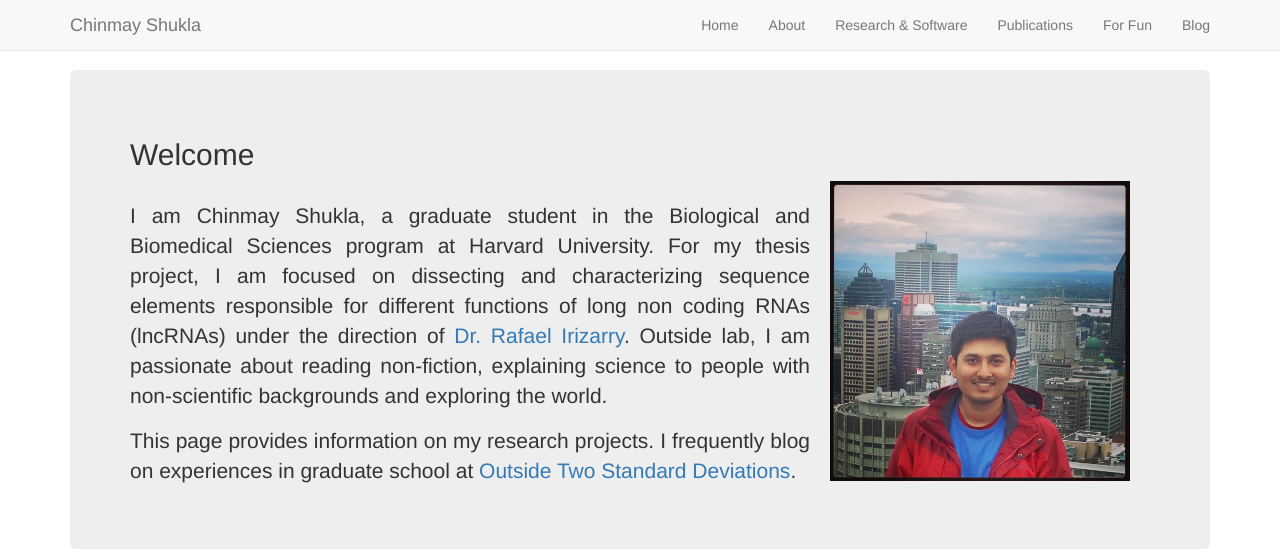
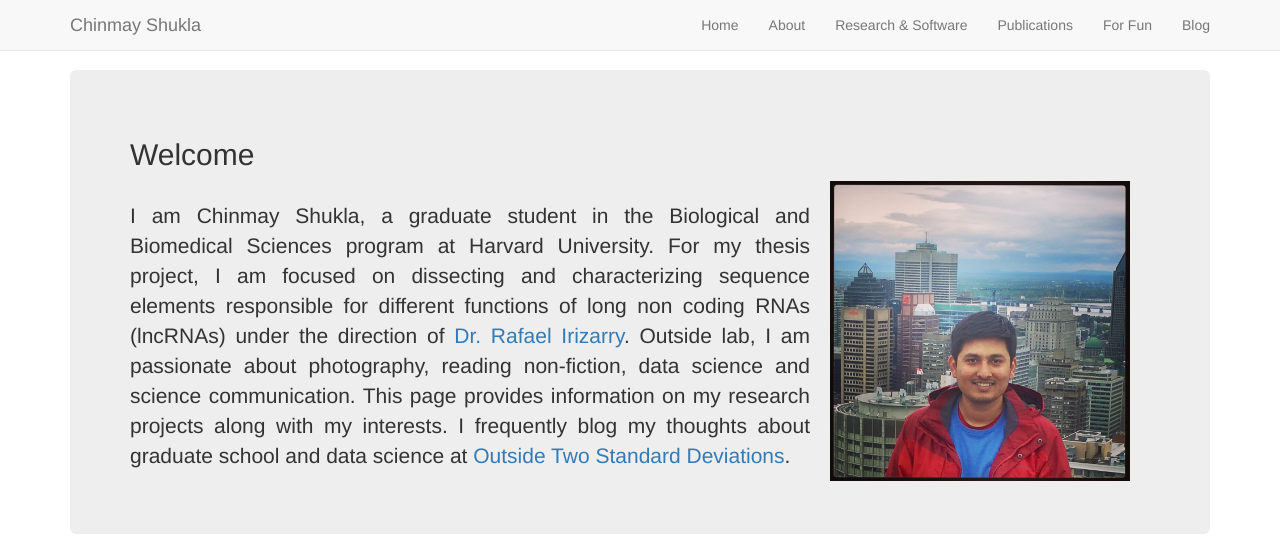
Before and after one commit to cshukla/cshukla.github.io, a Jekyll site: the page built from index.html, in a window 1280 px wide and 900 px high, cut to the strip 0-560 px from the top of the window. Built offline with Jekyll 4.4.1, drawn with Linux system fonts in a browser that asks for light colours; nearby versions of some CDN libraries; the list of posts is cut into pages by our own code.

Commit message:
minor formatting update

```diff
--- a/index.html
+++ b/index.html
@@ -18,9 +18,8 @@ layout: template1
     <img style="float: right;width:300px;height:300px;" hspace="20" src="https://github.com/cshukla/cshukla.github.io/blob/master/assets/img/IMG_0369.jpg?raw=true"> <br>
     <p align="justify"> I am Chinmay Shukla, a graduate student in the Biological and Biomedical Sciences program at Harvard University. For my thesis project, I am focused on dissecting and
     	characterizing sequence elements responsible for different functions of long non coding RNAs (lncRNAs) under the direction of <a href="http://rafalab.github.io" target="_blank"> Dr. Rafael Irizarry</a>.
-      Outside lab, I am passionate about reading non-fiction, explaining science to people with non-scientific backgrounds and exploring the world.
+      Outside lab, I am passionate about photography, reading non-fiction, data science and science communication. This page provides information on my research projects along with my interests. I frequently blog my thoughts about graduate school and data science at <a href="http://medium.com/@outside2SDs" target="_blank"> Outside Two Standard Deviations</a>.
     </p>
-    <p align="justify"> This page provides information on my research projects. I frequently blog on experiences in graduate school at <a href="http://medium.com/@outside2SDs" target="_blank"> Outside Two Standard Deviations</a>.</p>
 
 </div>
 
@@ -159,12 +158,11 @@ layout: template1
         <img data-u="image" src="https://github.com/cshukla/cshukla.github.io/blob/master/assets/img/hbdc.png?raw=true" />
       </a>
     </div>
-
     <div data-p="112.50" style="display: none;">
       <a href="https://www.youtube.com/watch?v=QwEuoPkcOUA">
         <img data-u="image" src="https://github.com/cshukla/cshukla.github.io/blob/master/assets/img/sitn.jpg?raw=true" />
-      </a> </div>
-
+      </a>
+    </div>
     <div data-p="112.50" style="display: none;">
       <a href="https://www.instagram.com/cjshukla">
         <img data-u="image" src="https://github.com/cshukla/cshukla.github.io/blob/master/assets/img/IMG_1708.jpg?raw=true" />
@@ -185,3 +183,6 @@ layout: template1
 </script>
 
 </div>
+
+<br>
+<br>
```
Lines whose indentation alone changed are shown as unchanged.
